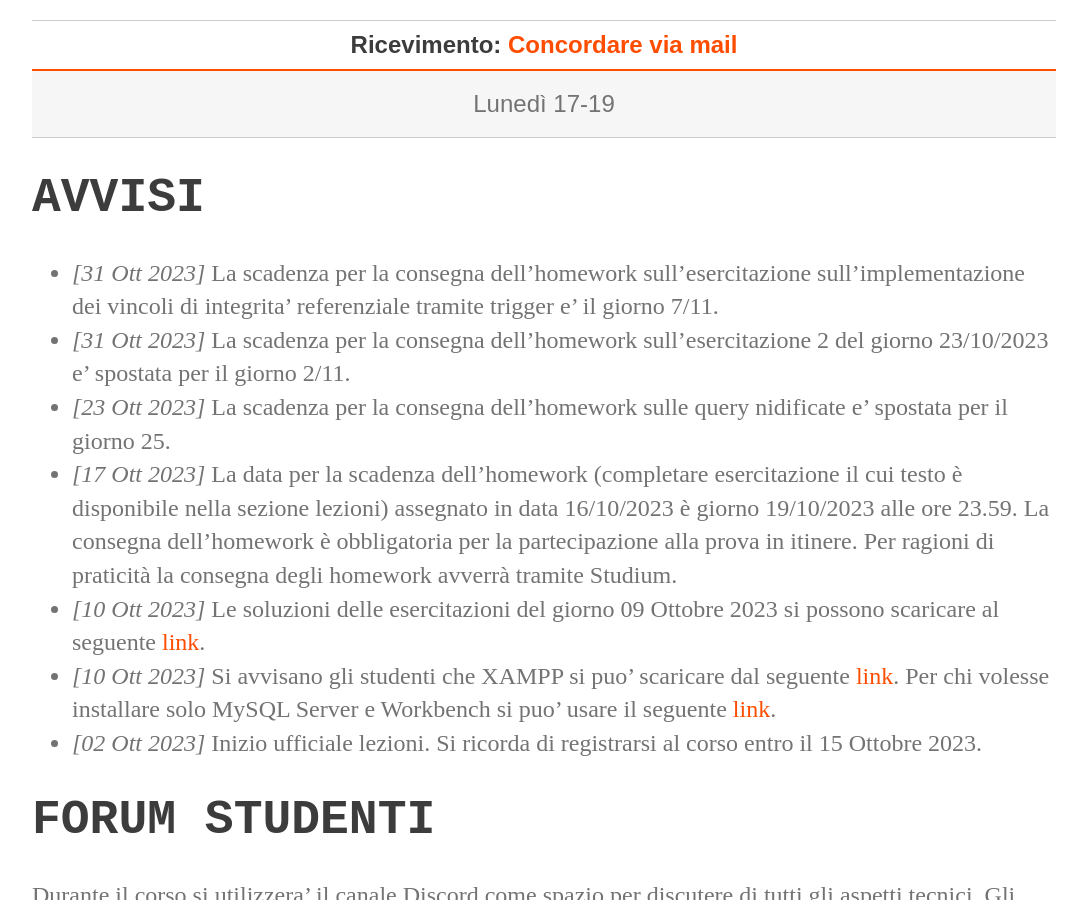
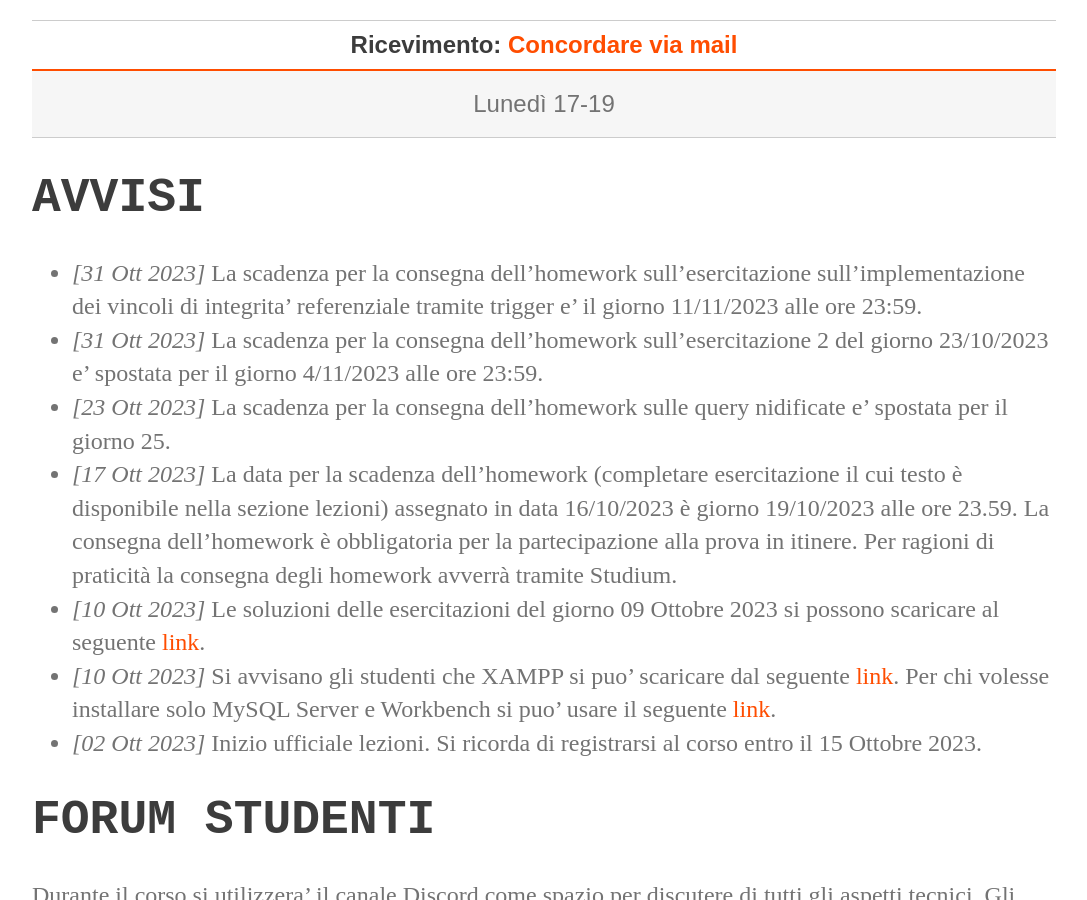
Before and after one commit to perceivelab/database-course, a Jekyll site: the page built from index.md, in a window 1280 px wide and 900 px high, scrolled down 440 px. Shown: the whole window, without its empty margins (96-1183 px from the left). Built offline with Jekyll 4.4.1, drawn with Linux system fonts in a browser that asks for light colours.

Commit message:
Update index.md

```diff
--- a/index.md
+++ b/index.md
@@ -20,8 +20,8 @@
 
 
 # AVVISI
-- *[31 Ott 2023]* La scadenza per la consegna dell'homework sull'esercitazione sull'implementazione dei vincoli di integrita' referenziale tramite trigger e' il giorno 7/11.
-- *[31 Ott 2023]* La scadenza per la consegna dell'homework sull'esercitazione 2 del giorno 23/10/2023  e' spostata per il giorno 2/11.
+- *[31 Ott 2023]* La scadenza per la consegna dell'homework sull'esercitazione sull'implementazione dei vincoli di integrita' referenziale tramite trigger e' il giorno 11/11/2023 alle ore 23:59.
+- *[31 Ott 2023]* La scadenza per la consegna dell'homework sull'esercitazione 2 del giorno 23/10/2023  e' spostata per il giorno 4/11/2023 alle ore 23:59.
 - *[23 Ott 2023]* La scadenza per la consegna dell'homework sulle query nidificate e' spostata per il giorno 25.
 - *[17 Ott 2023]* La data per la scadenza dell'homework (completare esercitazione il cui testo è disponibile nella sezione lezioni) assegnato in data 16/10/2023 è giorno 19/10/2023 alle ore 23.59. La consegna dell'homework è obbligatoria per la partecipazione alla prova in itinere. Per ragioni di praticità la consegna degli homework avverrà tramite Studium.
 - *[10 Ott 2023]* Le soluzioni delle esercitazioni del giorno 09 Ottobre 2023 si possono scaricare al seguente [link](https://drive.google.com/file/d/1QGiB_iPOpS9dAH7UdFzTralQlSKM2m97/view?usp=sharing).
```
